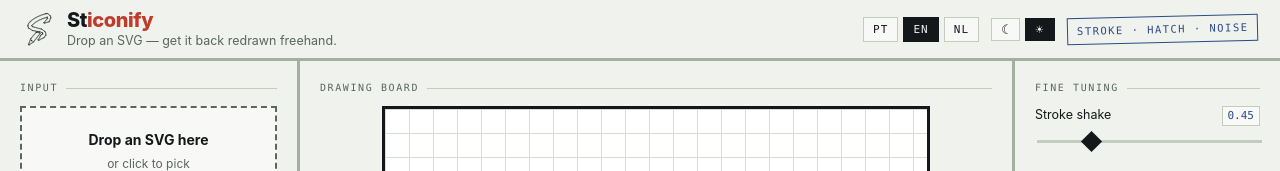
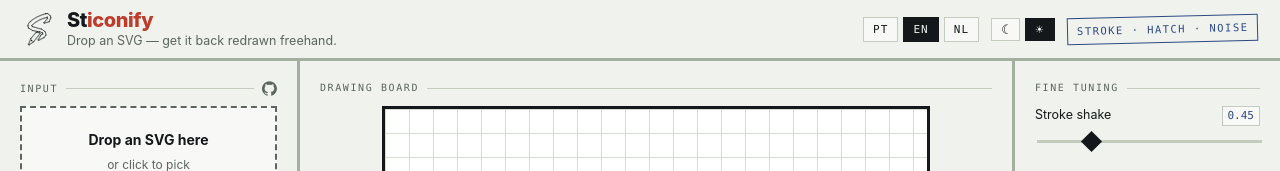
Before and after one commit to allandiamante/Sticonize, a Vue app: page / in a window 1280 px wide. Shown: the top 171 px of the page. Built offline with nearby package versions, Linux system fonts and the light colour scheme.

Commit message:
add github project

```diff
--- a/src/App.vue
+++ b/src/App.vue
@@ -106,7 +106,7 @@ async function downloadAll(kind, size, bg){
       for(let n = 2; taken.has(name); n++) name = `${base}-${n}${ext}`
       taken.add(name)
       files.push({name, data: typeof f.data === 'string' ? enc.encode(f.data) : f.data})
-    }catch(err){ /* pula o que falhar */ }
+    }catch(err){ }
   }
   batch.value = ''
   if(files.length) saveBlob(new Blob([zipStore(files)], {type:'application/zip'}), t.value.zipName)
--- a/src/components/ControlsPanel.vue
+++ b/src/components/ControlsPanel.vue
@@ -13,7 +13,6 @@ const pngBg = ref('transparent')
 const fmt = ref('svg')
 
 const dice = () => { props.opts.seed = Math.floor(Math.random() * 100000) }
-// min/max do input não valem na leitura: 999999 aqui vira um canvas que mata a aba.
 const size = () => Math.min(Math.max(parseInt(pngSize.value, 10) || 1024, 32), 4096)
 const args = () => [fmt.value, size(), pngBg.value]
 </script>
--- a/src/components/InputPanel.vue
+++ b/src/components/InputPanel.vue
@@ -35,7 +35,7 @@ watch(query, s => {
     try{
       const r = await fetch(`https://api.iconify.design/search?query=${encodeURIComponent(s)}&limit=48`)
       const data = await r.json()
-      if(query.value.trim() !== s) return   // resposta atrasada de uma busca antiga
+      if(query.value.trim() !== s) return
       found.value = data.icons ?? []
     }catch{
       failed.value = true
@@ -56,7 +56,13 @@ async function pick(id){
 
 <template>
   <section class="col col--left">
-    <p class="eyebrow">{{ t.input }}</p>
+    <p class="eyebrow">
+      {{ t.input }}
+      <a class="icon-link" href="https://github.com/allandiamante/Sticonize" target="_blank" rel="noopener" :title="t.repoLink">
+        <svg viewBox="0 0 24 24" aria-hidden="true"><path fill="currentColor" d="M12 .3a12 12 0 0 0-3.8 23.4c.6.1.8-.3.8-.6v-2c-3.3.7-4-1.6-4-1.6c-.6-1.4-1.4-1.8-1.4-1.8c-1-.7.1-.7.1-.7c1.2.1 1.8 1.2 1.8 1.2c1 1.8 2.8 1.3 3.5 1c.1-.8.4-1.3.7-1.6c-2.7-.3-5.5-1.3-5.5-6c0-1.2.5-2.3 1.3-3.1c-.2-.4-.6-1.6.1-3.2c0 0 1-.3 3.3 1.2a11.5 11.5 0 0 1 6 0c2.3-1.5 3.3-1.2 3.3-1.2c.7 1.6.2 2.8.1 3.2c.8.8 1.2 1.9 1.2 3.2c0 4.6-2.8 5.6-5.5 5.9c.4.4.8 1.1.8 2.2v3.3c0 .3.2.7.8.6A12 12 0 0 0 12 .3"/></svg>
+        <span class="sr-only">{{ t.repoLink }}</span>
+      </a>
+    </p>
 
     <label
       class="drop"
@@ -83,7 +89,7 @@ async function pick(id){
 
     <p class="eyebrow eyebrow--gap">
       {{ t.iconify }}
-      <a class="iconify-link" href="https://iconify.design" target="_blank" rel="noopener" :title="t.iconifyLink">
+      <a class="icon-link" href="https://iconify.design" target="_blank" rel="noopener" :title="t.iconifyLink">
         <svg viewBox="0 0 24 24" aria-hidden="true"><path fill="currentColor" d="M2.857 19.429V9.642q.35-.089.67-.295l1.616-1.045v9.984h4.571v2.285H4c-.63 0-1.143-.512-1.143-1.142m7.429-8.572a1.715 1.715 0 1 1 3.43.001a1.715 1.715 0 0 1-3.43 0m-5.143-8V1.143a1.143 1.143 0 0 1 2.286 0v.235zm9.143 15.429h4.571V8.302l1.616 1.045q.32.206.67.295v9.787c0 .63-.512 1.143-1.143 1.143h-5.714Zm-.004-17.028l8.053 5.211a1.144 1.144 0 0 1-1.242 1.919l-8.041-5.203l.19-.123a2.28 2.28 0 0 0 1.04-1.804M11.38.183a1.144 1.144 0 0 1 1.242 1.92L2.907 8.387a1.144 1.144 0 0 1-1.242-1.919Zm2.6 22.103H22c.473 0 .857.384.857.857A.86.86 0 0 1 22 24H2a.86.86 0 0 1-.857-.857c0-.473.384-.857.857-.857h8.02a2.286 2.286 0 0 0 3.96 0m-.836-8.81v7.667a1.143 1.143 0 0 1-2.286 0v-7.667a2.85 2.85 0 0 0 1.143.238c.406 0 .793-.085 1.143-.238"/></svg>
         <span class="sr-only">{{ t.iconifyLink }}</span>
       </a>
--- a/src/i18n.js
+++ b/src/i18n.js
@@ -1,6 +1,5 @@
 import { computed, ref, watchEffect } from 'vue'
 
-// ponytail: dois idiomas e ~50 strings — um objeto e um computed resolvem, sem vue-i18n.
 const dict = {
   pt: {
     titlePre: 'St', titleEm: 'iconify',
@@ -9,6 +8,7 @@ const dict = {
     theme: {dark: 'Modo escuro', light: 'Modo claro'},
 
     input: 'Entrada',
+    repoLink: 'Ver o projeto no GitHub',
     dropTitle: 'Solte um SVG aqui',
     dropHint: 'ou clique para escolher',
     pasteToggle: 'ou colar o código SVG',
@@ -83,6 +83,7 @@ const dict = {
     theme: {dark: 'Dark mode', light: 'Light mode'},
 
     input: 'Input',
+    repoLink: 'View the project on GitHub',
     dropTitle: 'Drop an SVG here',
     dropHint: 'or click to pick',
     pasteToggle: 'or paste the SVG code',
@@ -157,6 +158,7 @@ const dict = {
     theme: {dark: 'Donkere modus', light: 'Lichte modus'},
 
     input: 'Invoer',
+    repoLink: 'Bekijk het project op GitHub',
     dropTitle: 'Sleep hier een SVG',
     dropHint: 'of klik om te kiezen',
     pasteToggle: 'of plak de SVG-code',
@@ -234,7 +236,6 @@ export const lang = ref(
 
 export const t = computed(() => dict[lang.value])
 
-// scribble.js lança códigos ('noSvgTag'); rough.js lança texto solto — passa direto.
 export const errText = e => t.value.err[e.message] || e.message
 
 watchEffect(() => {
--- a/src/scribble.js
+++ b/src/scribble.js
@@ -65,31 +65,24 @@ export function elementToD(el){
   }
 }
 
-// ---------- leitura do SVG ----------
 const cache = new Map()
 
-// Memoiza por texto: o mesmo arquivo só é medido no DOM uma vez.
 export function parse(svgText){
   let hit = cache.get(svgText)
   if(!hit){
     hit = parseSvg(svgText)
-    // ponytail: esvazia tudo ao encher — chave é o SVG inteiro, guardar mil vaza memória.
-    // Trocar por LRU se alguém reclamar de remedir a fila depois de limpar.
     if(cache.size >= 64) cache.clear()
     cache.set(svgText, hit)
   }
   return hit
 }
 
-// desc/title/foreignObject são HTML integration points: dentro deles o parser volta
-// para HTML completo, então SVG hostil pode reintroduzir iframe/embed. Nenhum dos três
-// carrega geometria — fora. style vazaria CSS para a página inteira enquanto medimos.
 const STRIP = 'script,style,foreignObject,desc,title,image,use,animate,animateTransform,animateMotion,set'
 
 export function parseSvg(svgText){
   const doc = new DOMParser().parseFromString(svgText, 'text/html')
   const src = doc.querySelector('svg')
-  if(!src) throw new Error('noSvgTag')   // códigos: i18n.js tem o texto
+  if(!src) throw new Error('noSvgTag')
   src.querySelectorAll(STRIP).forEach(el => el.remove())
   for(const el of [src, ...src.querySelectorAll('*')])
     for(const a of [...el.attributes]) if(/^on/i.test(a.name)) el.removeAttributeNode(a)
@@ -263,8 +256,8 @@ export function zipStore(files, date = new Date()){
   const raw = b => { out.set(b, p); p += b.length }
 
   for(const e of entries){
-    e.at = p                                              // o índice central aponta pra cá
-    u32(0x04034b50); u16(20); u16(0x0800); u16(0)         // 0x0800: nome do arquivo em UTF-8
+    e.at = p
+    u32(0x04034b50); u16(20); u16(0x0800); u16(0)
     u16(time); u16(day)
     u32(e.crc); u32(e.data.length); u32(e.data.length)
     u16(e.name.length); u16(0)
--- a/src/style.css
+++ b/src/style.css
@@ -144,10 +144,10 @@ textarea{
 textarea:focus{outline:var(--focus); outline-offset:1px}
 
 .eyebrow--gap{margin-top:18px}
-.iconify-link{order:1;color:var(--ink-soft);line-height:0;display:flex;align-items:center}
-.iconify-link svg{width:15px;height:15px;display:block}
-.iconify-link:hover{color:var(--pen-blue)}
-.iconify-link:focus-visible{outline:var(--focus);outline-offset:2px}
+.icon-link{order:1;color:var(--ink-soft);line-height:0;display:flex;align-items:center}
+.icon-link svg{width:15px;height:15px;display:block}
+.icon-link:hover{color:var(--pen-blue)}
+.icon-link:focus-visible{outline:var(--focus);outline-offset:2px}
 .sr-only{
   position:absolute;width:1px;height:1px;
   margin:-1px;padding:0;border:0;
@@ -382,7 +382,6 @@ input[type=color]{
 
 .divider{height:var(--line);background:var(--rule-strong);margin:18px 0}
 
-/* Empilhado não cabe em uma tela — aqui a página volta a rolar, como esperado no celular. */
 @media (max-width: 1020px){
   body{height:auto;overflow:visible}
   #app{height:auto;min-height:100dvh}
--- a/src/theme.js
+++ b/src/theme.js
@@ -8,7 +8,7 @@ export const theme = ref(
 )
 
 export const INK = { dark: '#E8EDE9', light: '#14181A' }
-const PAPER = { dark: '#14181A', light: '#EFF2ED' }   // espelha --paper do tokens.css
+const PAPER = { dark: '#14181A', light: '#EFF2ED' }
 
 watchEffect(() => {
   localStorage.setItem('theme', theme.value)
```
Also changed, not shown: tests/helpers.js (+0 -2 lines).
